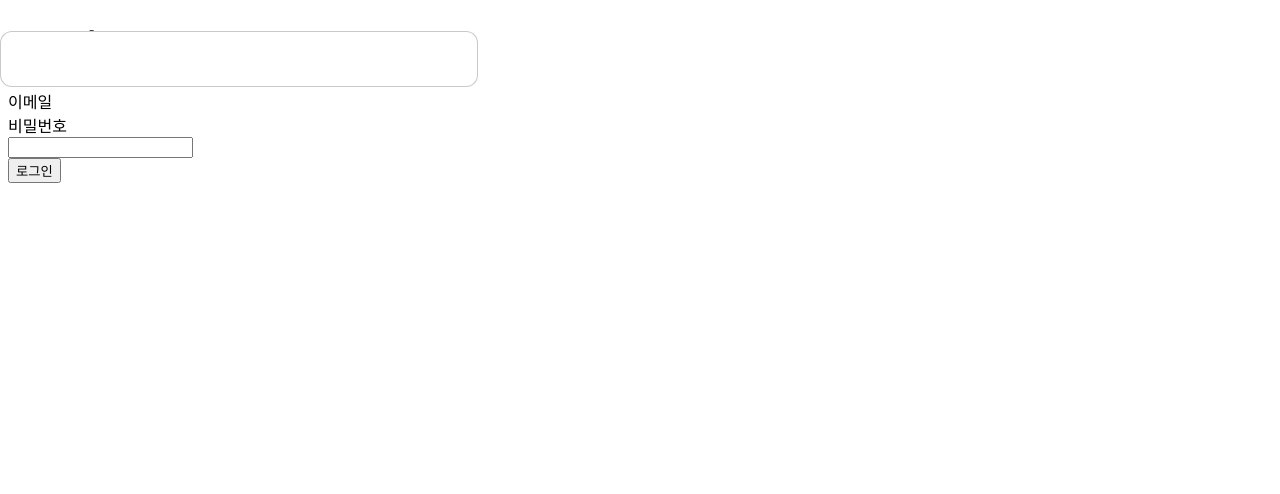
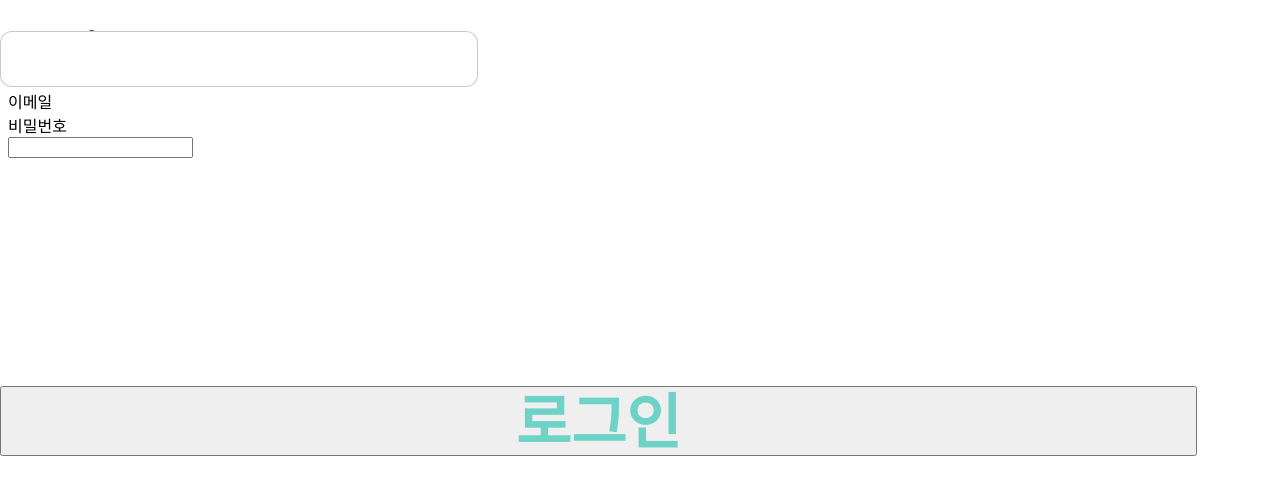
Before and after one commit to aico-team/aico-frontend, a React (Vite) app: page /login in a window 1280 px wide. Shown: the top 494 px of the page. Built offline with nearby package versions, Linux system fonts and the light colour scheme.

Commit message:
chore: Login.jsx에 classname 추가

```diff
--- a/package.json
+++ b/package.json
@@ -14,6 +14,7 @@
     "axios": "^1.8.4",
     "react": "^19.0.0",
     "react-dom": "^19.0.0",
+    "react-icons": "^5.5.0",
     "react-router-dom": "^7.4.1"
   },
   "devDependencies": {
@@ -21,7 +22,7 @@
     "@eslint/js": "^9.23.0",
     "@types/react": "^19.0.10",
     "@types/react-dom": "^19.0.4",
-    "@vitejs/plugin-react": "^4.3.4",
+    "@vitejs/plugin-react": "^4.4.1",
     "eslint": "^9.23.0",
     "eslint-config-prettier": "^10.1.1",
     "eslint-plugin-prettier": "^5.2.6",
--- a/src/pages/Login.jsx
+++ b/src/pages/Login.jsx
@@ -79,7 +79,7 @@ const Login = () => {
         </div>
         {error && <p style={{ color: "red" }}>{error}</p>}
         <div>
-          <button type="submit">로그인</button>
+          <button type="submit" className="bright-web">로그인</button>
         </div>
       </form>
     </div>
```
Also changed, not shown: 1 other file (tests, documents, lock files or other folders).
